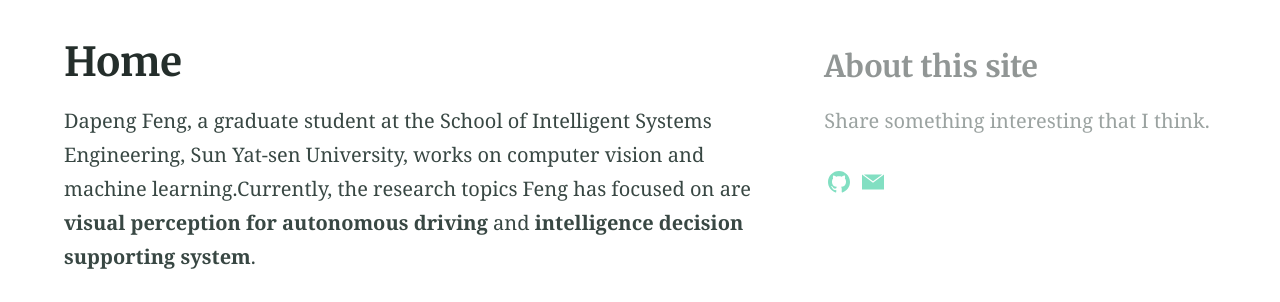
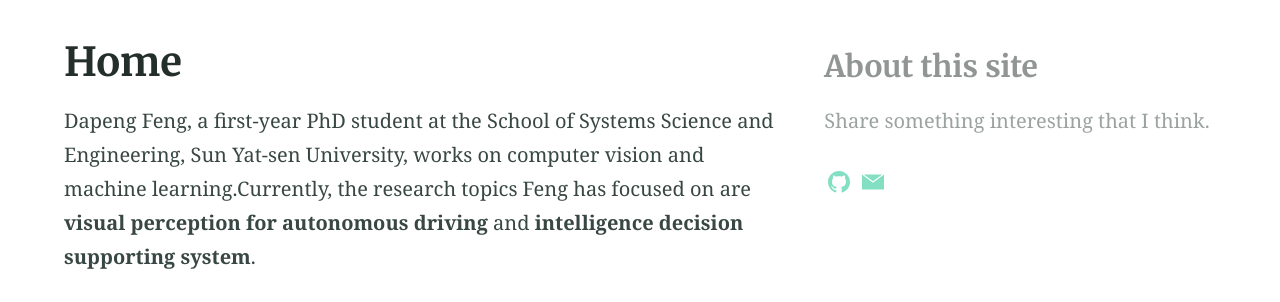
Before and after one commit to DapengFeng/dapengfeng.github.io, a Jekyll site: the page built from index.md, in a window 1280 px wide. Shown: the part 408-710 px from the top of the page. Built offline with Jekyll 4.4.1, drawn with Linux system fonts in a browser that asks for light colours; our own code applies the rules of GitHub Pages for plain Markdown files; a script that is not in the unit is left out.

Commit message:
update:2021-06-12

```diff
--- a/index.md
+++ b/index.md
@@ -6,7 +6,7 @@ feature_text: |
 feature_image: "https://picsum.photos/1300/400?image=989"
 aside: true
 ---
-Dapeng Feng, a graduate student at the School of Intelligent Systems Engineering, Sun Yat-sen University, works on computer vision and machine learning.Currently, the research topics Feng has focused on are **visual perception for autonomous driving** and **intelligence decision supporting system**.
+Dapeng Feng, a first-year PhD student at the School of Systems Science and Engineering, Sun Yat-sen University, works on computer vision and machine learning.Currently, the research topics Feng has focused on are **visual perception for autonomous driving** and **intelligence decision supporting system**.
 
 ## Education
 - Ph.D., Sun Yat-sen University, Computer Science and Technology, 2021 - Exp. 2025
```
